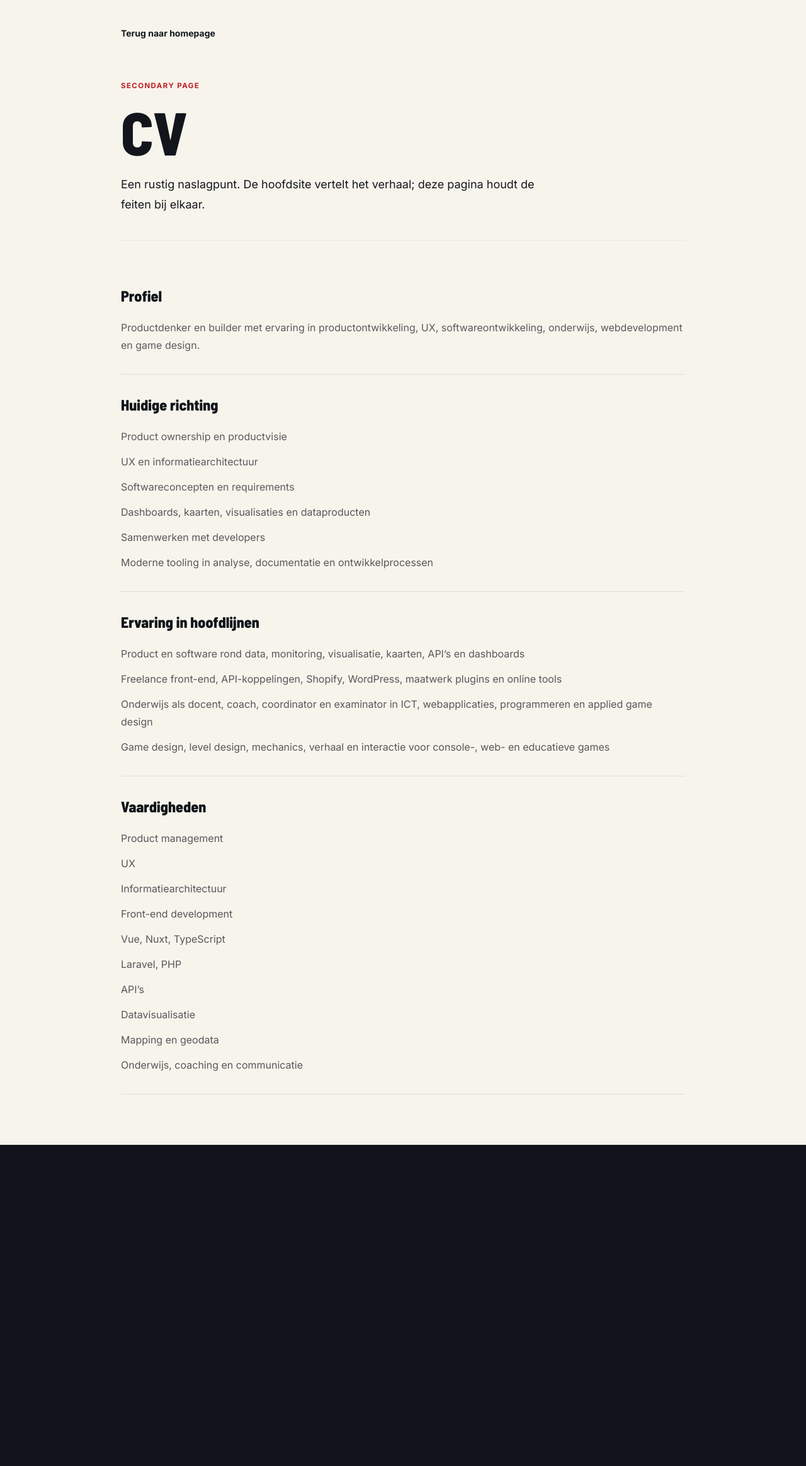
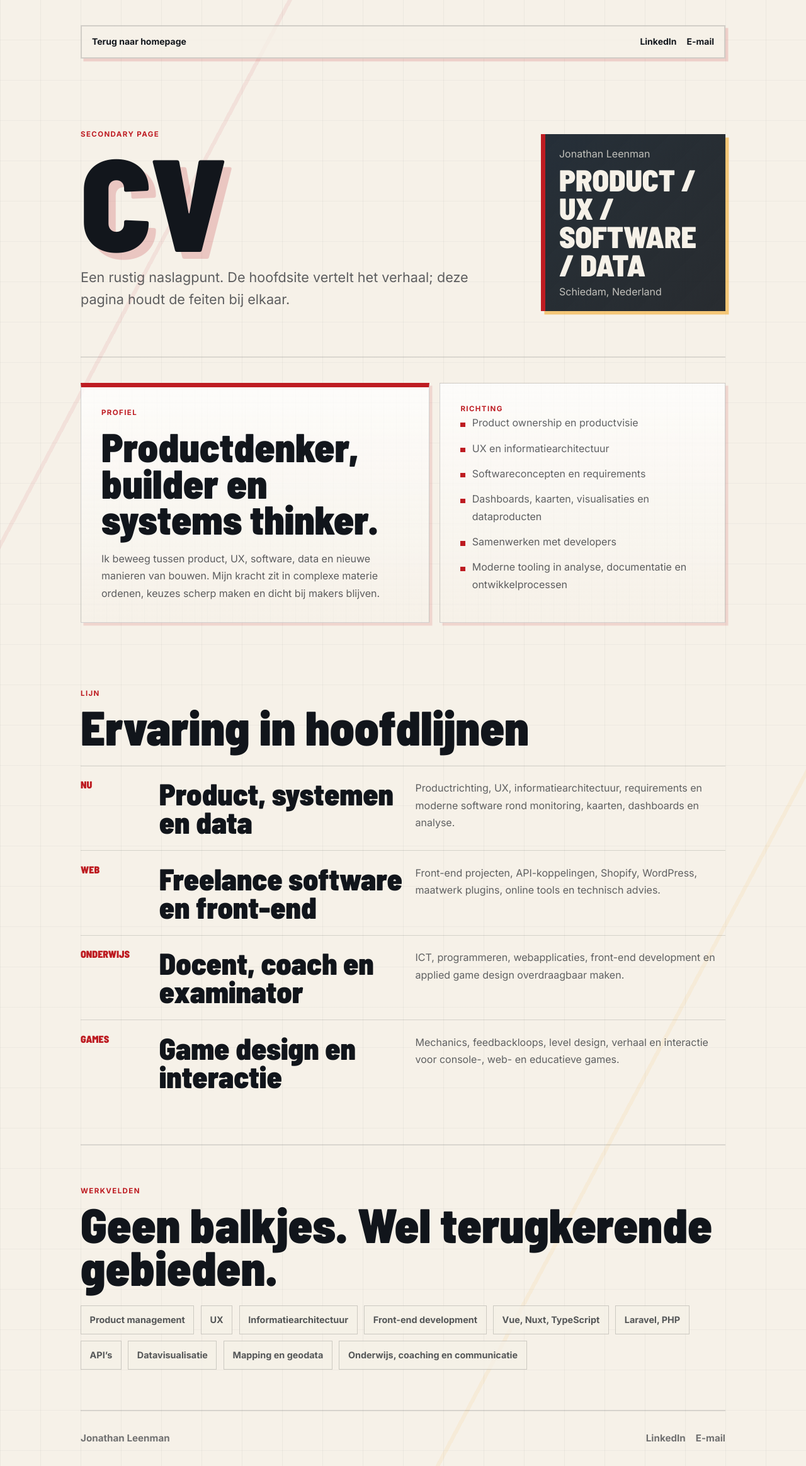
Before and after one commit to jleenman/vassal, a Nuxt app: page /cv in a window 1280 px wide. Shown: the top 2328 px of the page at 63% size. Before the commit the page ends 1818 px from the top, so only its background shows below. Built offline with nearby package versions, Linux system fonts and the light colour scheme.

Commit message:
feat: polish secondary cv page

```diff
--- a/assets/css/main.css
+++ b/assets/css/main.css
@@ -729,6 +729,261 @@ a {
   bottom: 0;
 }
 
+.cv-page {
+  background:
+    linear-gradient(90deg, rgba(17, 21, 27, 0.045) 1px, transparent 1px),
+    linear-gradient(0deg, rgba(17, 21, 27, 0.035) 1px, transparent 1px),
+    linear-gradient(118deg, transparent 0 18%, rgba(189, 27, 33, 0.075) 18% 18.28%, transparent 18.28%),
+    linear-gradient(118deg, transparent 0 76%, rgba(242, 165, 26, 0.08) 76% 76.28%, transparent 76.28%),
+    #f6f1e8;
+  background-size: 64px 64px, 64px 64px, auto, auto, auto;
+}
+
+.cv-nav {
+  display: flex;
+  align-items: center;
+  justify-content: space-between;
+  border: 2px solid rgba(17, 21, 27, 0.16);
+  padding: 0.9rem 1rem;
+  background: rgba(246, 241, 232, 0.78);
+  box-shadow: 0.28rem 0.28rem 0 rgba(189, 27, 33, 0.16);
+}
+
+.cv-hero {
+  display: grid;
+  gap: 2rem;
+  border-bottom: 2px solid rgba(17, 21, 27, 0.12);
+  padding: clamp(3.5rem, 9vw, 7rem) 0 clamp(2.4rem, 6vw, 4.5rem);
+}
+
+.cv-hero h1 {
+  margin-top: 0.9rem;
+  color: var(--vassal-ink);
+  font-family: "Barlow Semi Condensed", Inter, ui-sans-serif, system-ui, sans-serif;
+  font-size: clamp(6rem, 18vw, 13rem);
+  font-weight: 900;
+  letter-spacing: 0;
+  line-height: 0.78;
+  text-shadow: 0.055em 0.055em 0 rgba(189, 27, 33, 0.2);
+}
+
+.cv-hero > div > p:last-child {
+  max-width: 43rem;
+  margin-top: 1.5rem;
+  color: rgba(17, 21, 27, 0.68);
+  font-size: clamp(1.1rem, 2vw, 1.35rem);
+  line-height: 1.65;
+}
+
+.cv-hero aside {
+  align-self: end;
+  border-left: 0.45rem solid var(--vassal-red);
+  padding: 1.2rem 1.4rem;
+  color: rgba(246, 241, 232, 0.74);
+  background:
+    linear-gradient(135deg, rgba(24, 34, 43, 0.94), rgba(17, 21, 27, 0.9)),
+    repeating-linear-gradient(135deg, rgba(255,255,255,0.045) 0 1px, transparent 1px 14px);
+  box-shadow: 0.34rem 0.34rem 0 rgba(242, 165, 26, 0.56);
+}
+
+.cv-hero aside span,
+.cv-hero aside strong {
+  display: block;
+}
+
+.cv-hero aside strong {
+  margin-block: 0.45rem;
+  color: var(--vassal-paper);
+  font-family: "Barlow Semi Condensed", Inter, ui-sans-serif, system-ui, sans-serif;
+  font-size: clamp(1.75rem, 4vw, 3rem);
+  font-weight: 900;
+  line-height: 0.94;
+  text-transform: uppercase;
+}
+
+@media (min-width: 820px) {
+  .cv-hero {
+    grid-template-columns: minmax(0, 1fr) minmax(18rem, 0.42fr);
+    align-items: end;
+  }
+}
+
+.cv-grid {
+  display: grid;
+  gap: 1rem;
+}
+
+@media (min-width: 860px) {
+  .cv-grid {
+    grid-template-columns: minmax(0, 1.1fr) minmax(18rem, 0.9fr);
+  }
+}
+
+.cv-card {
+  border: 1px solid rgba(17, 21, 27, 0.18);
+  padding: clamp(1.4rem, 3vw, 2rem);
+  background:
+    linear-gradient(180deg, rgba(255, 255, 255, 0.78), rgba(246, 241, 232, 0.64)),
+    repeating-linear-gradient(90deg, rgba(17, 21, 27, 0.045) 0 1px, transparent 1px 20px);
+  box-shadow: 0.28rem 0.28rem 0 rgba(189, 27, 33, 0.13);
+}
+
+.cv-card--profile {
+  border-top: 0.45rem solid var(--vassal-red);
+}
+
+.cv-card h2 {
+  margin-top: 1rem;
+  font-family: "Barlow Semi Condensed", Inter, ui-sans-serif, system-ui, sans-serif;
+  font-size: clamp(2.2rem, 5vw, 4.4rem);
+  font-weight: 900;
+  line-height: 0.9;
+}
+
+.cv-card p:last-child,
+.cv-card li {
+  color: rgba(17, 21, 27, 0.68);
+  line-height: 1.72;
+}
+
+.cv-card p:last-child {
+  margin-top: 1.3rem;
+  max-width: 38rem;
+}
+
+.cv-card ul {
+  display: grid;
+  gap: 0.8rem;
+  margin: 0;
+  padding: 0;
+  list-style: none;
+}
+
+.cv-card li {
+  position: relative;
+  padding-left: 1.15rem;
+}
+
+.cv-card li::before {
+  position: absolute;
+  left: 0;
+  top: 0.78em;
+  width: 0.45rem;
+  height: 0.45rem;
+  content: "";
+  background: var(--vassal-red);
+}
+
+.cv-section-head {
+  margin-bottom: 1.75rem;
+}
+
+.cv-section-head h2 {
+  margin-top: 0.6rem;
+  font-family: "Barlow Semi Condensed", Inter, ui-sans-serif, system-ui, sans-serif;
+  font-size: clamp(2.4rem, 6vw, 5rem);
+  font-weight: 900;
+  line-height: 0.88;
+}
+
+.cv-timeline {
+  padding-block: clamp(2rem, 5vw, 4rem);
+}
+
+.cv-timeline__item {
+  display: grid;
+  gap: 0.8rem;
+  border-top: 1px solid rgba(17, 21, 27, 0.14);
+  padding-block: 1.35rem;
+}
+
+.cv-timeline__item p,
+.cv-timeline__item h3 {
+  font-family: "Barlow Semi Condensed", Inter, ui-sans-serif, system-ui, sans-serif;
+  font-weight: 900;
+  line-height: 0.94;
+}
+
+.cv-timeline__item p {
+  color: var(--vassal-red);
+  font-size: 1rem;
+  text-transform: uppercase;
+}
+
+.cv-timeline__item h3 {
+  font-size: clamp(1.9rem, 4vw, 3rem);
+}
+
+.cv-timeline__item span {
+  color: rgba(17, 21, 27, 0.66);
+  line-height: 1.72;
+}
+
+@media (min-width: 840px) {
+  .cv-timeline__item {
+    grid-template-columns: 7rem minmax(14rem, 0.8fr) minmax(18rem, 1fr);
+    align-items: start;
+  }
+}
+
+.cv-skills {
+  border-block: 2px solid rgba(17, 21, 27, 0.12);
+  padding-block: clamp(2rem, 5vw, 4rem);
+}
+
+.cv-skills > div:last-child {
+  display: flex;
+  flex-wrap: wrap;
+  gap: 0.65rem;
+}
+
+.cv-skills span {
+  border: 1px solid rgba(17, 21, 27, 0.18);
+  padding: 0.68rem 0.85rem;
+  color: rgba(17, 21, 27, 0.7);
+  font-size: 0.9rem;
+  font-weight: 800;
+  background: rgba(246, 241, 232, 0.72);
+}
+
+.cv-footer {
+  display: flex;
+  flex-direction: column;
+  gap: 1rem;
+  padding-block: 2rem;
+  color: rgba(17, 21, 27, 0.58);
+  font-size: 0.95rem;
+  font-weight: 700;
+}
+
+.cv-footer div {
+  display: flex;
+  gap: 1rem;
+}
+
+@media (min-width: 640px) {
+  .cv-footer {
+    flex-direction: row;
+    justify-content: space-between;
+  }
+}
+
+@media print {
+  .cv-page {
+    background: white;
+  }
+
+  .cv-nav,
+  .noise {
+    display: none;
+  }
+
+  .cv-card,
+  .cv-hero aside {
+    box-shadow: none;
+  }
+}
+
 @media (prefers-reduced-motion: reduce) {
   *,
   *::before,
--- a/pages/cv.vue
+++ b/pages/cv.vue
@@ -45,25 +45,104 @@ const sections = [
     ],
   },
 ]
+
+const timeline = [
+  {
+    period: 'Nu',
+    title: 'Product, systemen en data',
+    body: 'Productrichting, UX, informatiearchitectuur, requirements en moderne software rond monitoring, kaarten, dashboards en analyse.',
+  },
+  {
+    period: 'Web',
+    title: 'Freelance software en front-end',
+    body: 'Front-end projecten, API-koppelingen, Shopify, WordPress, maatwerk plugins, online tools en technisch advies.',
+  },
+  {
+    period: 'Onderwijs',
+    title: 'Docent, coach en examinator',
+    body: 'ICT, programmeren, webapplicaties, front-end development en applied game design overdraagbaar maken.',
+  },
+  {
+    period: 'Games',
+    title: 'Game design en interactie',
+    body: 'Mechanics, feedbackloops, level design, verhaal en interactie voor console-, web- en educatieve games.',
+  },
+]
+
+const contact = [
+  { label: 'LinkedIn', href: 'https://www.linkedin.com/in/jonathanleenman/' },
+  { label: 'E-mail', href: 'mailto:jonathan@vassal.nl' },
+]
 </script>
 
 <template>
-  <main class="min-h-screen bg-[#f7f4ec] px-4 py-10 text-night">
-    <div class="mx-auto max-w-4xl">
-      <NuxtLink class="magnetic-link text-sm font-bold" to="/">Terug naar homepage</NuxtLink>
-      <header class="mt-16 border-b border-night/12 pb-10">
-        <p class="eyebrow">Secondary page</p>
-        <h1 class="mt-4 font-display text-6xl font-extrabold leading-none md:text-8xl">CV</h1>
-        <p class="mt-5 max-w-2xl text-lg leading-8 text-night/68">Een rustig naslagpunt. De hoofdsite vertelt het verhaal; deze pagina houdt de feiten bij elkaar.</p>
+  <main class="cv-page min-h-screen px-4 py-6 text-night md:py-10">
+    <div class="mx-auto max-w-5xl">
+      <nav class="cv-nav" aria-label="CV navigatie">
+        <NuxtLink class="magnetic-link text-sm font-black" to="/">Terug naar homepage</NuxtLink>
+        <div class="hidden gap-4 text-sm font-bold text-night/58 sm:flex">
+          <a v-for="link in contact" :key="link.href" class="magnetic-link" :href="link.href">{{ link.label }}</a>
+        </div>
+      </nav>
+
+      <header class="cv-hero">
+        <div>
+          <p class="eyebrow">Secondary page</p>
+          <h1>CV</h1>
+          <p>Een rustig naslagpunt. De hoofdsite vertelt het verhaal; deze pagina houdt de feiten bij elkaar.</p>
+        </div>
+        <aside aria-label="Kerngegevens">
+          <span>Jonathan Leenman</span>
+          <strong>Product / UX / Software / Data</strong>
+          <span>Schiedam, Nederland</span>
+        </aside>
       </header>
-      <section class="py-10">
-        <article v-for="section in sections" :key="section.title" class="border-b border-night/10 py-8">
-          <h2 class="font-display text-2xl font-extrabold">{{ section.title }}</h2>
-          <ul class="mt-5 grid gap-3 text-night/70">
-            <li v-for="item in section.items" :key="item" class="leading-7">{{ item }}</li>
+
+      <section class="cv-grid py-10">
+        <article class="cv-card cv-card--profile">
+          <p class="eyebrow">Profiel</p>
+          <h2>Productdenker, builder en systems thinker.</h2>
+          <p>
+            Ik beweeg tussen product, UX, software, data en nieuwe manieren van bouwen. Mijn kracht zit in complexe materie ordenen, keuzes scherp maken en dicht bij makers blijven.
+          </p>
+        </article>
+
+        <article class="cv-card">
+          <p class="eyebrow">Richting</p>
+          <ul>
+            <li v-for="item in sections[1]?.items" :key="item">{{ item }}</li>
           </ul>
         </article>
       </section>
+
+      <section class="cv-timeline" aria-labelledby="cv-line-title">
+        <div class="cv-section-head">
+          <p class="eyebrow">Lijn</p>
+          <h2 id="cv-line-title">Ervaring in hoofdlijnen</h2>
+        </div>
+        <article v-for="item in timeline" :key="item.period" class="cv-timeline__item">
+          <p>{{ item.period }}</p>
+          <h3>{{ item.title }}</h3>
+          <span>{{ item.body }}</span>
+        </article>
+      </section>
+
+      <section class="cv-skills" aria-labelledby="cv-skill-title">
+        <div class="cv-section-head">
+          <p class="eyebrow">Werkvelden</p>
+          <h2 id="cv-skill-title">Geen balkjes. Wel terugkerende gebieden.</h2>
+        </div>
+        <div>
+          <span v-for="item in sections[3]?.items" :key="item">{{ item }}</span>
+        </div>
+      </section>
+
+      <footer class="cv-footer">
+        <p>Jonathan Leenman</p>
+        <div>
+          <a v-for="link in contact" :key="link.href" class="magnetic-link" :href="link.href">{{ link.label }}</a>
+        </div>
+      </footer>
     </div>
   </main>
 </template>
```
